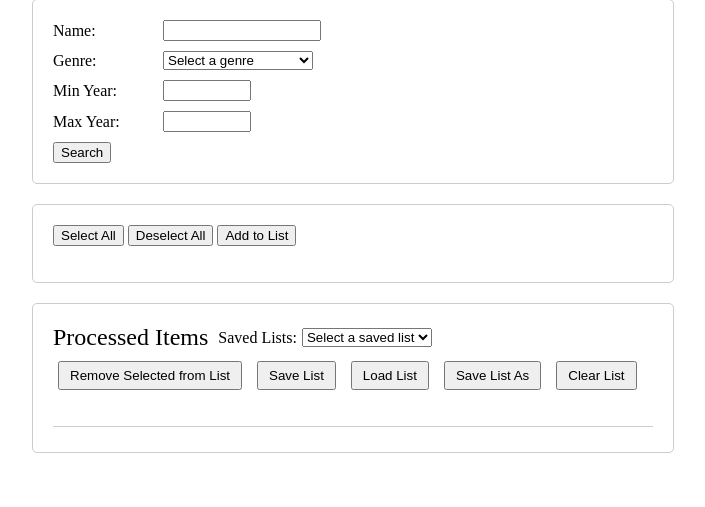
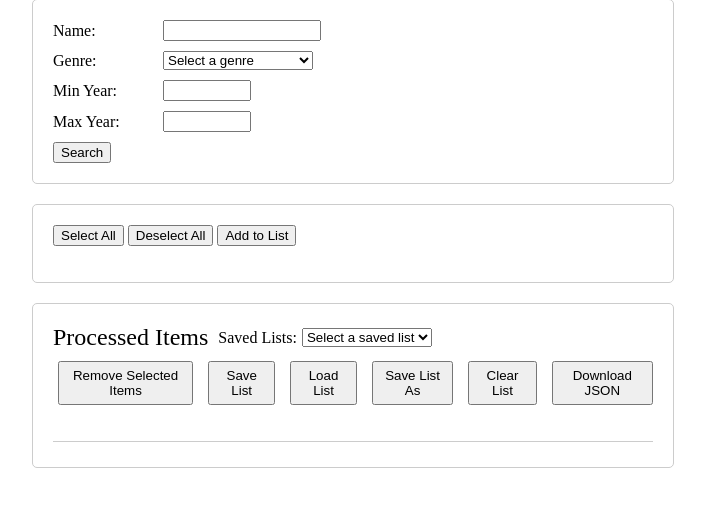
Before and after one commit to hitch-co/Kraken-Flix-Finder, a Python web app: template templates/index.html in a window 1280 px wide. Shown: the part 220-727 px from the top of the page, without its empty margins (287-992 px from the left). Run offline with Jinja, Linux system fonts and the light colour scheme; the template is opened without the code that fills it, so the values that code supplies are empty.

Commit message:
added download to json option

```diff
--- a/static/css/search_page.css
+++ b/static/css/search_page.css
@@ -108,7 +108,7 @@ body {
     gap: 5px;
 }
 
-#saveListBtn, #loadListBtn, #saveAsListBtn, #clearListBtn, #removeFromListBtn {
+#saveListBtn, #loadListBtn, #saveAsListBtn, #clearListBtn, #removeFromListBtn, #downloadCsvBtn {
     padding: 5px 10px; /* Adjust padding as needed */
     margin-left: 5px; /* Add some space between buttons */
 }
--- a/templates/index.html
+++ b/templates/index.html
@@ -76,11 +76,12 @@
 
         <!-- Group for the buttons -->
         <div class="processed-header-buttons">
-            <button id="removeFromListBtn" onclick="removeSelectedFromProcessedList()">Remove Selected from List</button>
+            <button id="removeFromListBtn" onclick="removeSelectedFromProcessedList()">Remove Selected Items</button>
             <button id="saveListBtn" onclick="saveUpdatedList()">Save List</button>
             <button id="loadListBtn" onclick="fetchAndDisplayListItems()">Load List</button>
             <button id="saveAsListBtn" onclick="saveListAs()">Save List As</button>
             <button id="clearListBtn" onclick="clearList()">Clear List</button>
+            <button id="downloadCsvBtn" onclick="downloadProcessedDataAsJson()">Download JSON</button>
         </div>
 
     </div>
@@ -95,6 +96,46 @@
     var selectedProcessedItems = []
     window.processedItemsData = [];
     var selectedSearchItems = []
+
+    function downloadProcessedDataAsJson() {
+        console.log('Downloading processed data as JSON');
+        console.log(window.processedItemsData);
+
+        const dataStr = JSON.stringify(window.processedItemsData, null, 4); // The 'null' and '4' arguments format the JSON for readability
+        console.log(dataStr);
+
+        // Create a Blob object representing the data as a JSON file
+        const blob = new Blob([dataStr], { type: "application/json" });
+        // Create a temporary anchor element
+        const a = document.createElement('a');
+        // Create a URL for the blob object
+        const url = URL.createObjectURL(blob);
+        // Set the href attribute of the anchor to the blob URL
+        a.href = url;
+
+        // get list name from the dropdown and timestamp
+        var listName = document.getElementById('saved-lists-dropdown').value;
+        var today = new Date();
+        var date = today.getFullYear() + '-' + (today.getMonth() + 1) + '-' + today.getDate();
+        var hours = today.getHours().toString().padStart(2, '0');
+        var minutes = today.getMinutes().toString().padStart(2, '0');
+        var seconds = today.getSeconds().toString().padStart(2, '0');
+        var dateTime = date + '_' + hours + '-' + minutes + '-' + seconds;
+
+        // Set the download attribute to the desired file name
+        console.log('listName:', listName);
+        console.log('dateTime:', dateTime);
+        a.download = `${listName}_${dateTime}.json`;
+
+        // Append the anchor to the document
+        document.body.appendChild(a);
+
+        // Trigger the download by simulating a click on the anchor
+        a.click();
+        // Clean up by removing the anchor and revoking the blob URL
+        document.body.removeChild(a);
+        URL.revokeObjectURL(url);
+    }
 
     function _saveList(list_name) {
         // Capture input values
```
